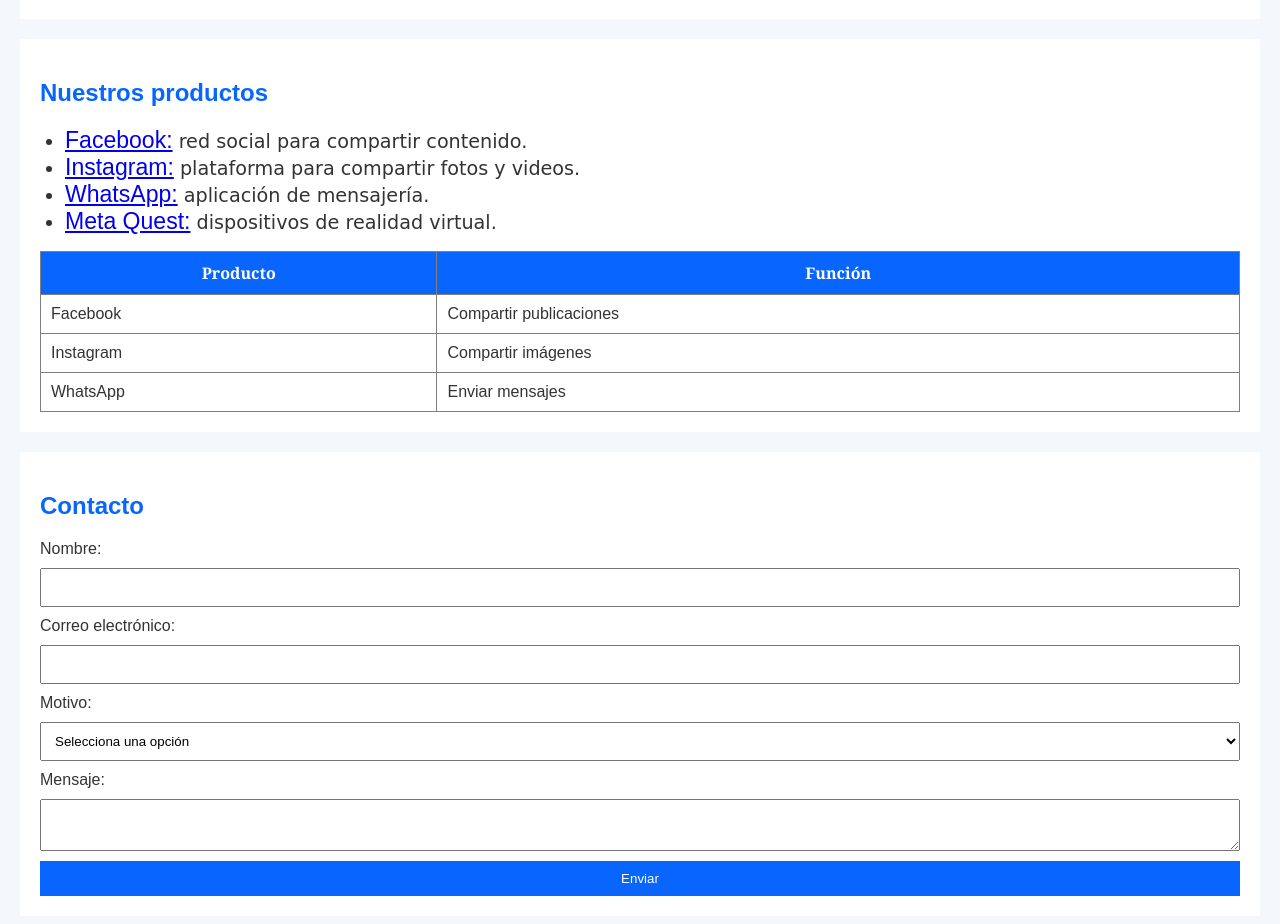
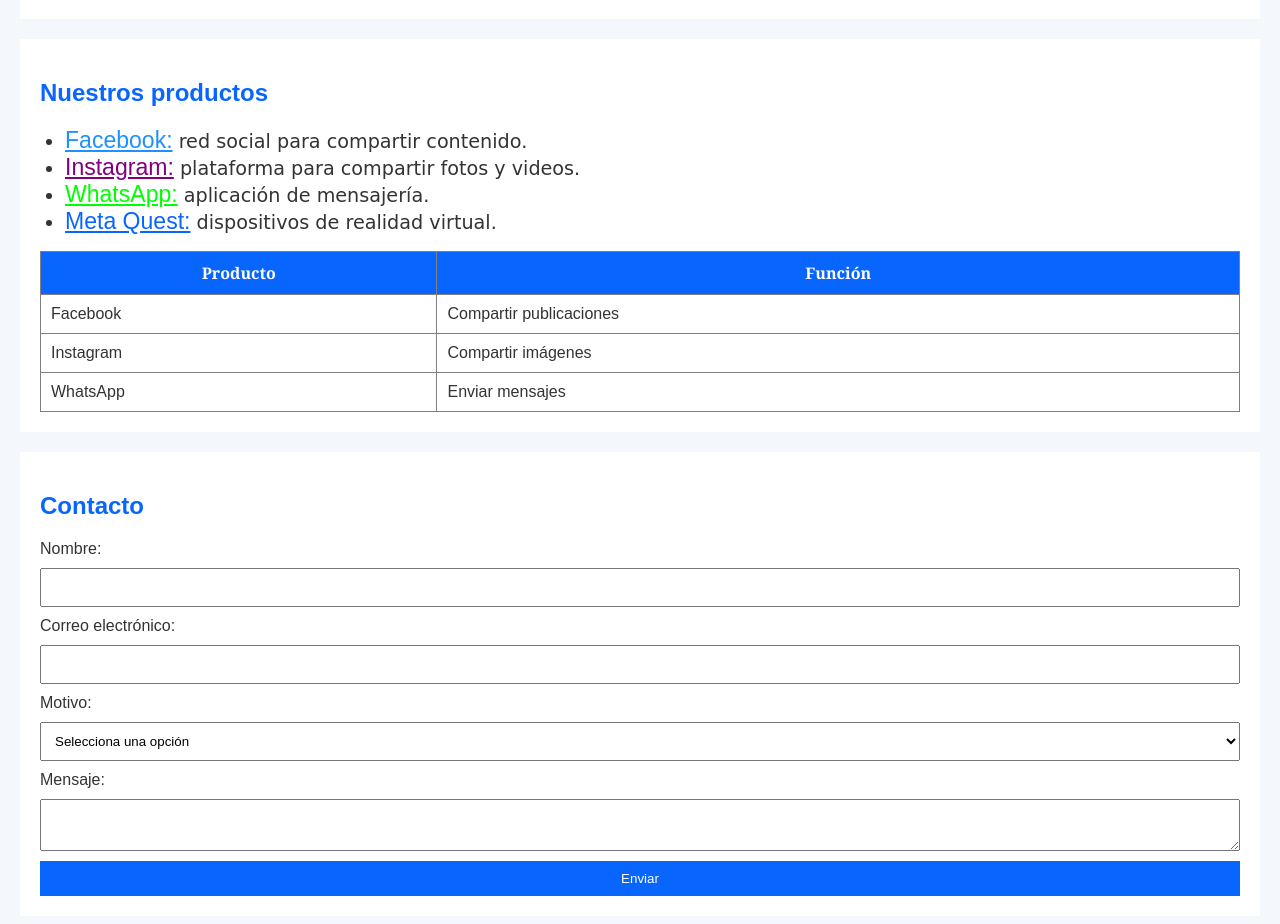
Before and after one commit to quinoelcrack169-del/tp-tema, a plain HTML site: page index.html in a window 1280 px wide. Shown: the part 920-1844 px from the top of the page. Drawn offline with Linux system fonts and the light colour scheme.

Commit message:
se aplico un estilo a los links

```diff
--- a/index.html
+++ b/index.html
@@ -30,10 +30,10 @@
 <section id="productos">
 <h2>Nuestros productos</h2>
 <ul>
-<li><a href="https://www.facebook.com/">Facebook:</a> red social para compartir contenido.</li>
-<li><a href="https://www.instagram.com/">Instagram:</a> plataforma para compartir fotos y videos.</li>
-<li><a href="https://www.whatsapp.com/">WhatsApp:</a> aplicación de mensajería.</li>
-<li><a href="https://www.meta.com/quest/">Meta Quest:</a> dispositivos de realidad virtual.</li>
+<li><a href="https://www.facebook.com/" style="color:dodgerblue;">Facebook:</a> red social para compartir contenido.</li>
+<li><a href="https://www.instagram.com/" style="color:purple;">Instagram:</a> plataforma para compartir fotos y videos.</li>
+<li><a href="https://www.whatsapp.com/" style="color:lime;">WhatsApp:</a> aplicación de mensajería.</li>
+<li><a href="https://www.meta.com/quest/" style="color: #0866ff;">Meta Quest:</a> dispositivos de realidad virtual.</li>
 </ul>
 <table>
 <tr><th>Producto</th><th>Función</th></tr>
@@ -44,7 +44,7 @@
 </section>
 <section id="contacto">
 <h2>Contacto</h2>
-<form action="https://formsubmit.co/quinoelcrack169@gmail.com" method="post">
+<form action="https://formsubmit.co/info@meta.com" method="post">
 <label for="nombre">Nombre:</label>
 <input type="text" id="nombre" name="nombre" required>
 <label for="correo">Correo electrónico:</label>
```
